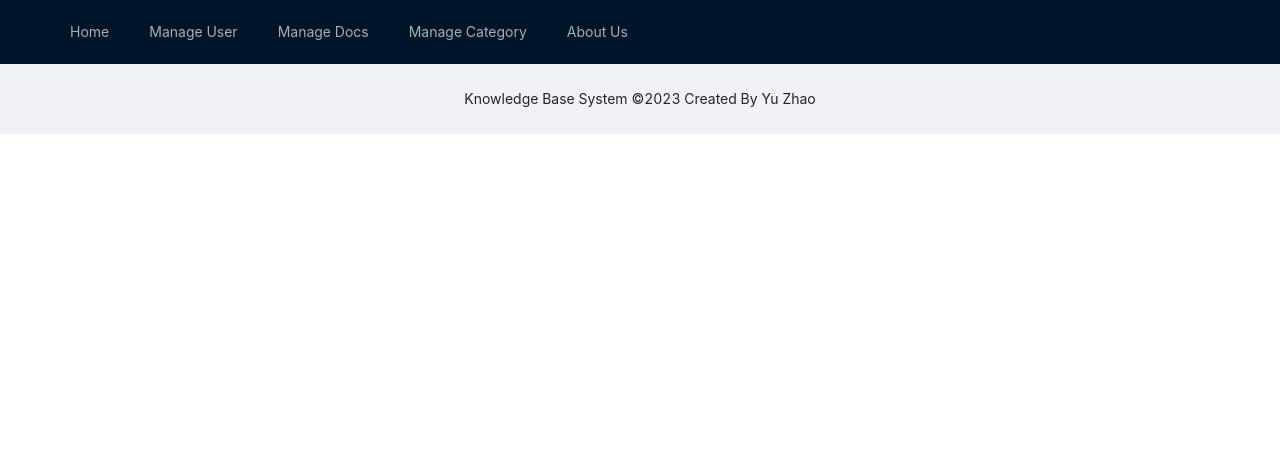
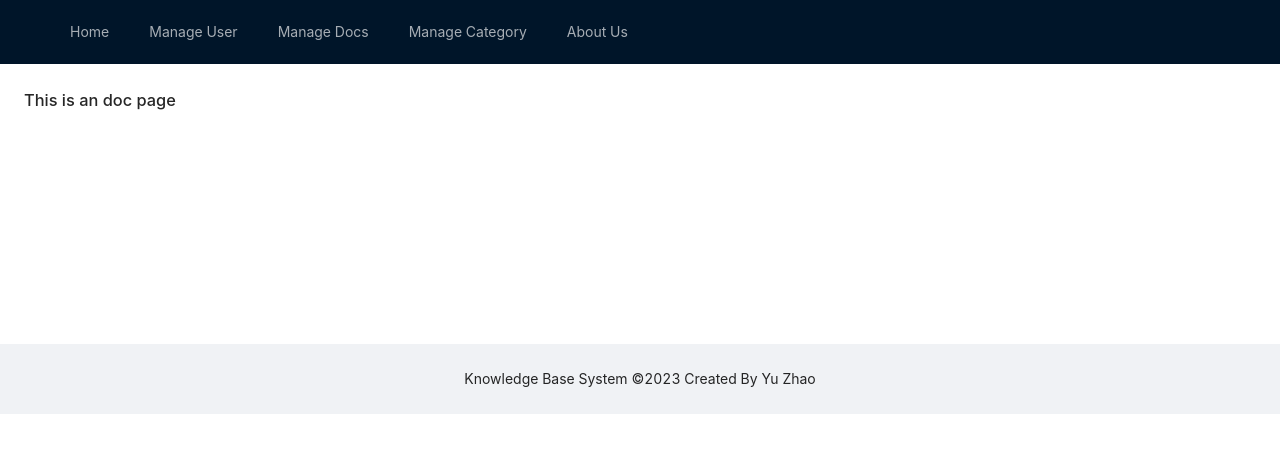
Before and after one commit to plustype/Online-Knowledge-Base-Application, a Vue app in the folder web/: page /doc in a window 1280 px wide. Shown: the top 452 px of the page. Built offline with nearby package versions, Linux system fonts and the light colour scheme; no server answers.

Commit message:
front: add a content view page Doc.vue Press doc can jump to content page

```diff
--- a/web/src/router/index.ts
+++ b/web/src/router/index.ts
@@ -1,6 +1,7 @@
 import { createRouter, createWebHistory, RouteRecordRaw } from 'vue-router'
 import Home from '../views/Home.vue'
 import About from '../views/About.vue'
+import Doc from '../views/Doc.vue'
 import AdminEbook from '../views/admin/Admin-Ebook.vue'
 import AdminCategory from '../views/admin/Admin-Category.vue'
 import AdminDoc from '../views/admin/Admin-Doc.vue'
@@ -12,6 +13,11 @@
     path: '/',
     name: 'Home',
     component: Home
+  },
+  {
+    path: '/doc',
+    name: 'Doc',
+    component: Doc
   },
   {
     path: '/about',
--- /dev/null
+++ b/web/src/views/Doc.vue
@@ -0,0 +1,11 @@
+<template>
+  <a-layout>
+    <a-layout-content
+        :style="{ background: '#fff', padding: '24px', margin: 0, minHeight: '280px' }"
+    >
+      <div class="about">
+        <h1>This is an doc page</h1>
+      </div>
+    </a-layout-content>
+  </a-layout>
+</template>
--- a/web/src/views/Home.vue
+++ b/web/src/views/Home.vue
@@ -40,7 +40,9 @@
             </template>
             <a-list-item-meta :description="item.description">
               <template #title>
-                <a :href="item.href">{{ item.name }}</a>
+                <router-link :to="'/doc?ebookId=' + item.id" >
+                  {{ item.name }}
+                </router-link>
               </template>
               <template #avatar><a-avatar :src="item.cover" /></template>
             </a-list-item-meta>
```
Also changed, not shown: 1 other file (tests, documents, lock files or other folders).
